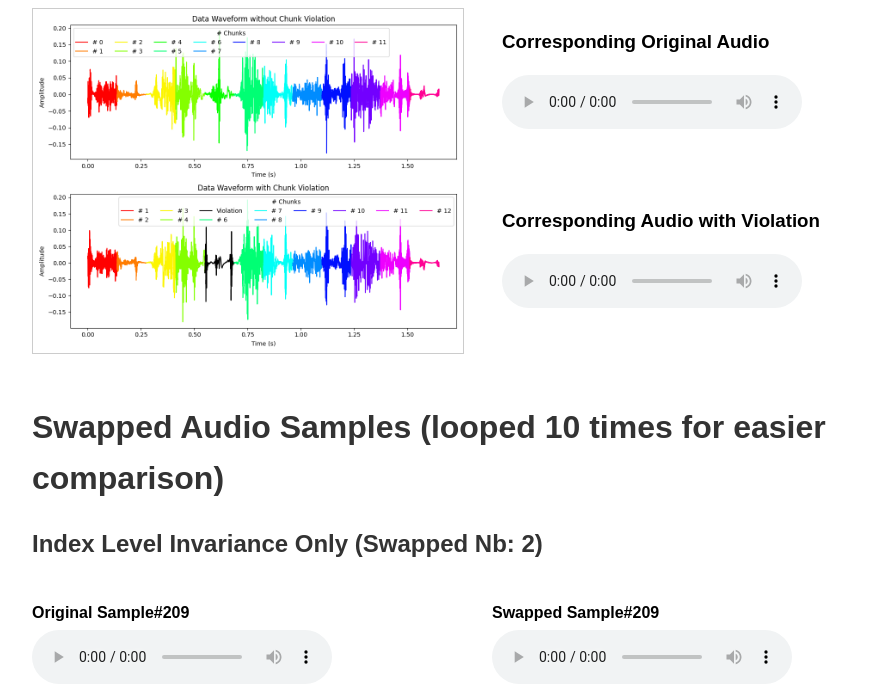
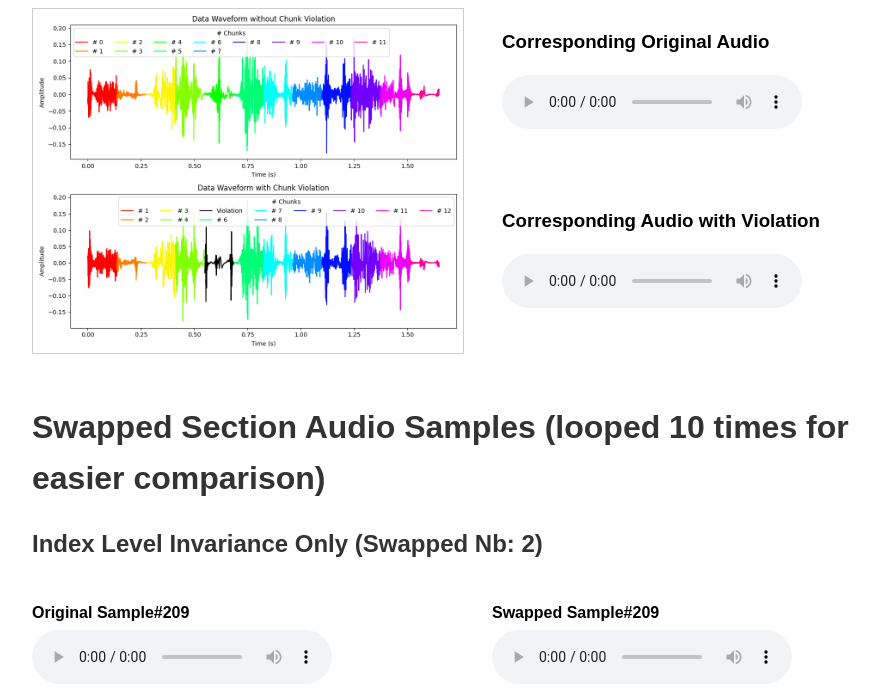
Before and after one commit to XiaodanChenSheldan/Rank-order-Coding-Audio-Samples, a plain HTML site: page index.html in a window 1280 px wide. Shown: the part 106-800 px from the top of the page, without its empty margins (158-1038 px from the left). Drawn offline with Linux system fonts and the light colour scheme.

Commit message:
Update index.html

```diff
--- a/index.html
+++ b/index.html
@@ -92,7 +92,7 @@
     </div>
   </div>
 
-  <h1>Swapped Audio Samples (looped 10 times for easier comparison)</h1>
+  <h1>Swapped Section Audio Samples (looped 10 times for easier comparison)</h1>
   <div id="swapped-content"></div>
 
   <script>
```
